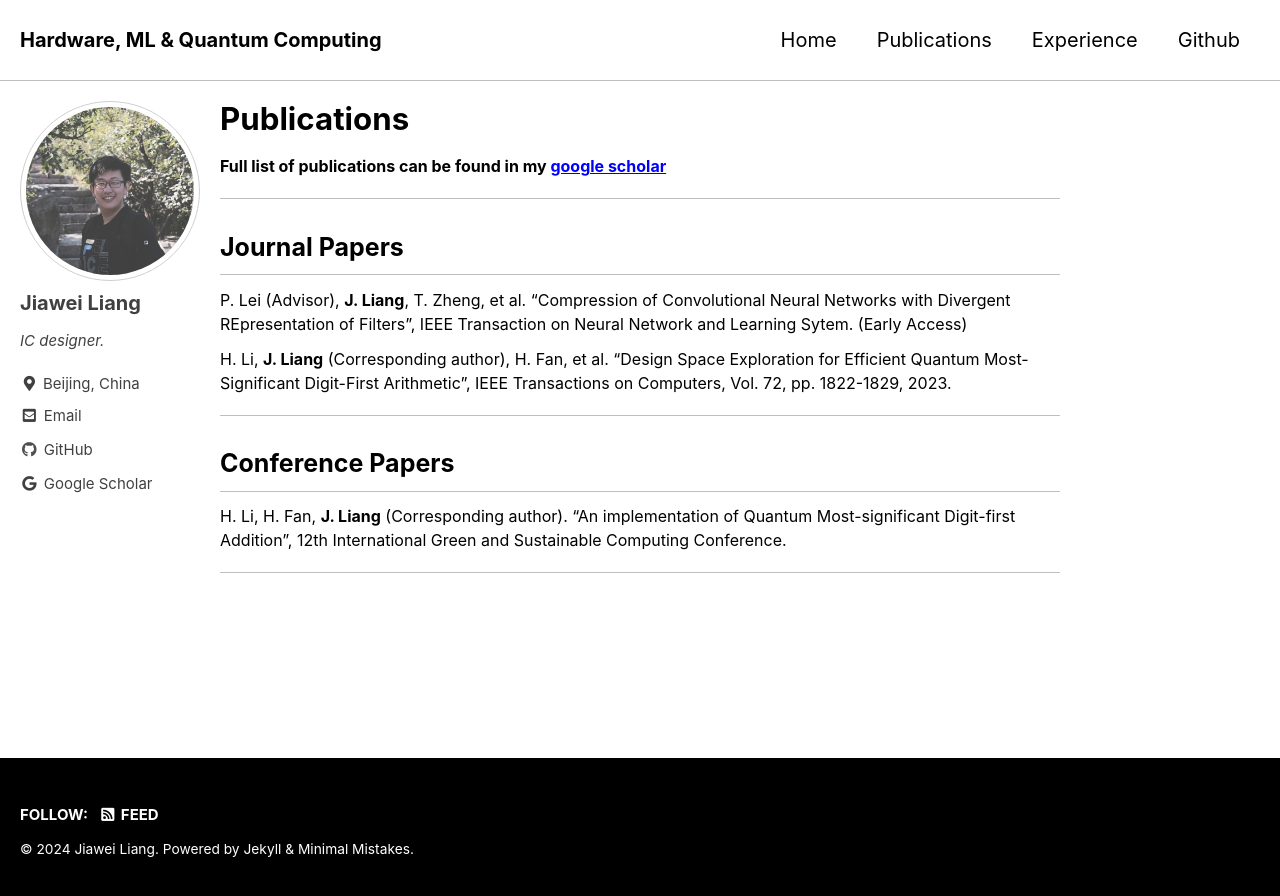
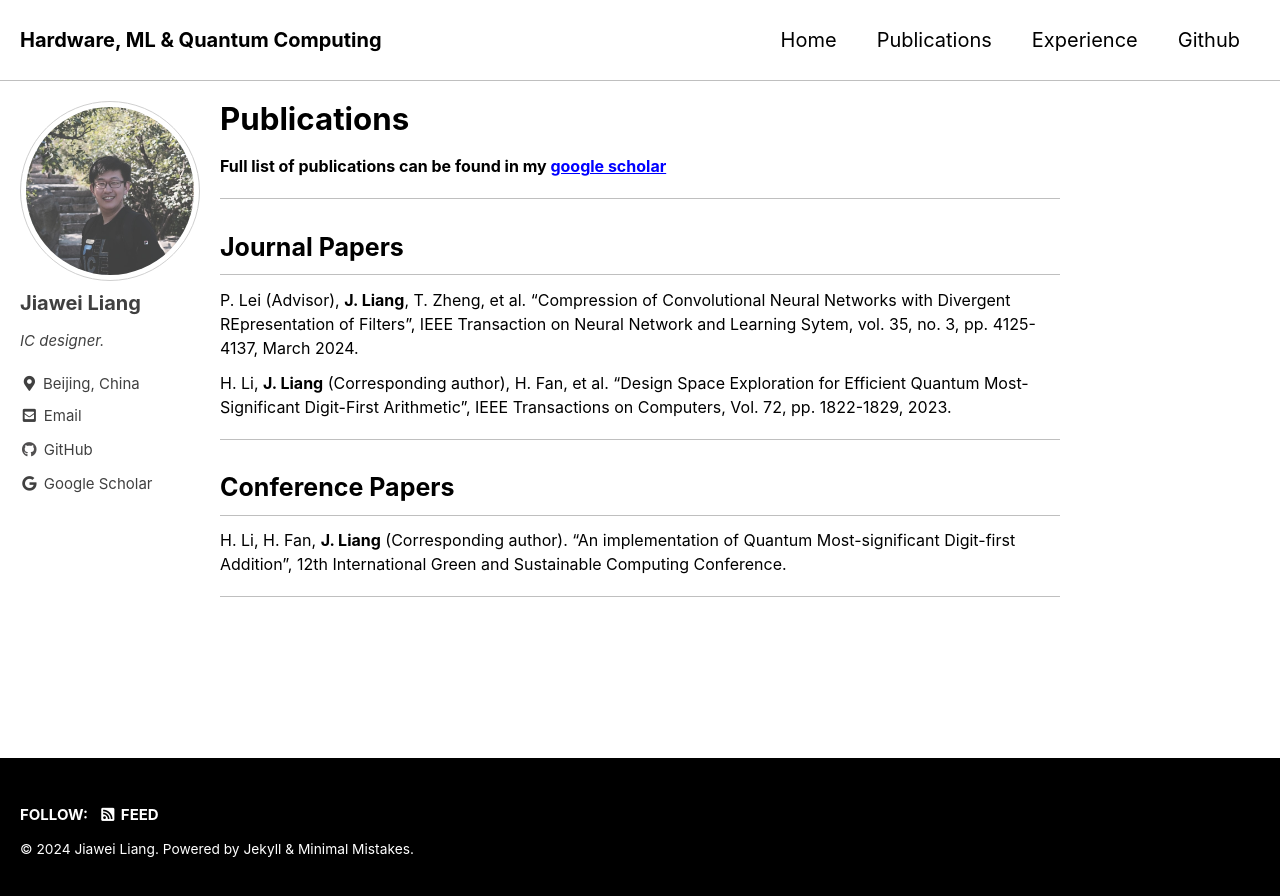
Before and after one commit to MasLiang/MasLiang.github.io, a Jekyll site: the page built from _pages/pub.md, in a window 1280 px wide. Shown: the top 896 px of the page. Built offline with Jekyll 4.4.1, drawn with Linux system fonts in a browser that asks for light colours; cached includes are drawn as plain includes.

Commit message:
Update pub.md

```diff
--- a/_pages/pub.md
+++ b/_pages/pub.md
@@ -12,7 +12,7 @@ ___
 
 ## Journal Papers
 
-P. Lei (Advisor), **J. Liang**, T. Zheng, et al. "Compression of Convolutional Neural Networks with Divergent REpresentation of Filters", IEEE Transaction on Neural Network and Learning Sytem. (Early Access)
+P. Lei (Advisor), **J. Liang**, T. Zheng, et al. "Compression of Convolutional Neural Networks with Divergent REpresentation of Filters", IEEE Transaction on Neural Network and Learning Sytem, vol. 35, no. 3, pp. 4125-4137, March 2024.
 
 H. Li, **J. Liang** (Corresponding author), H. Fan, et al. "Design Space Exploration for Efficient Quantum Most-Significant Digit-First Arithmetic", IEEE Transactions on Computers, Vol. 72, pp. 1822-1829, 2023.
 
```
